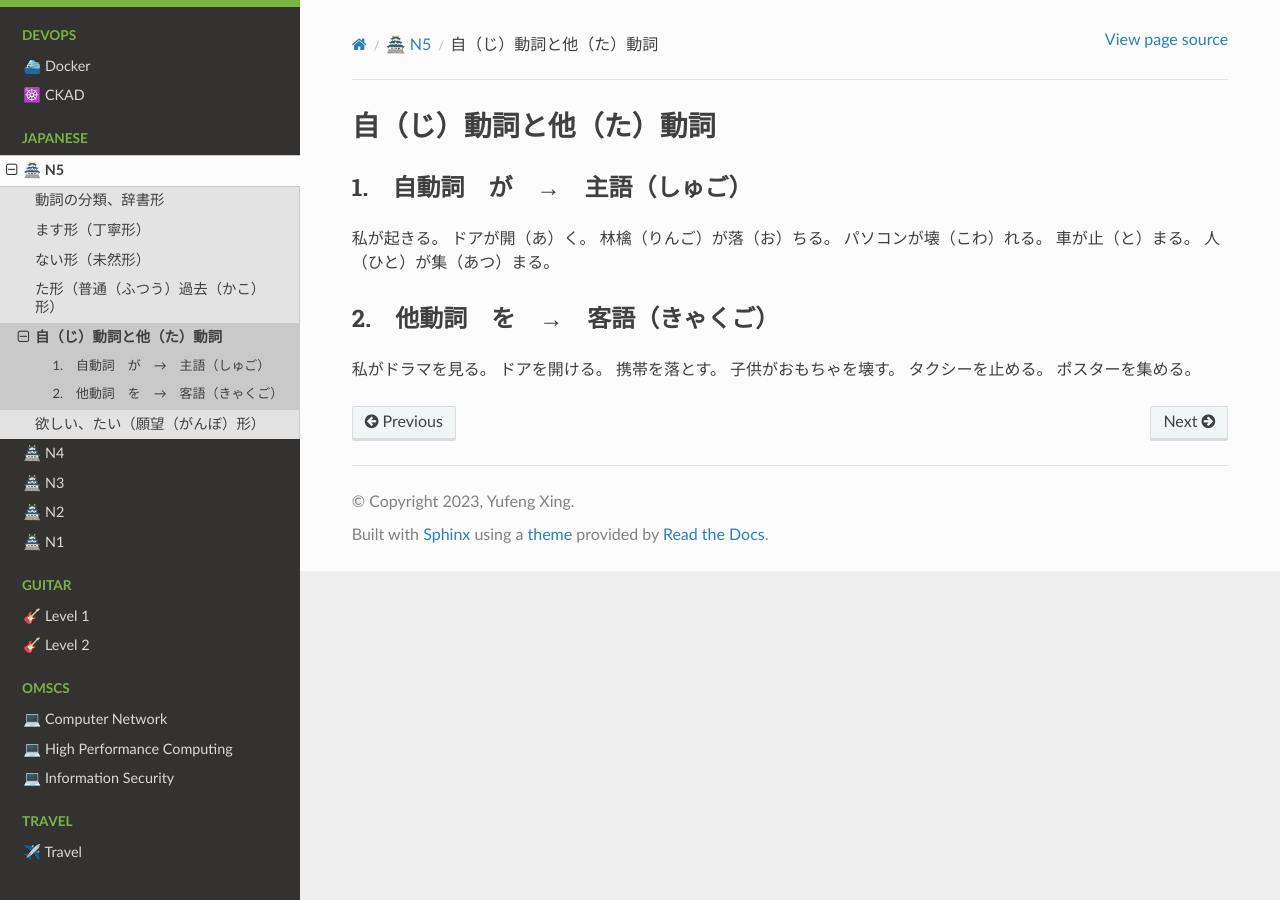
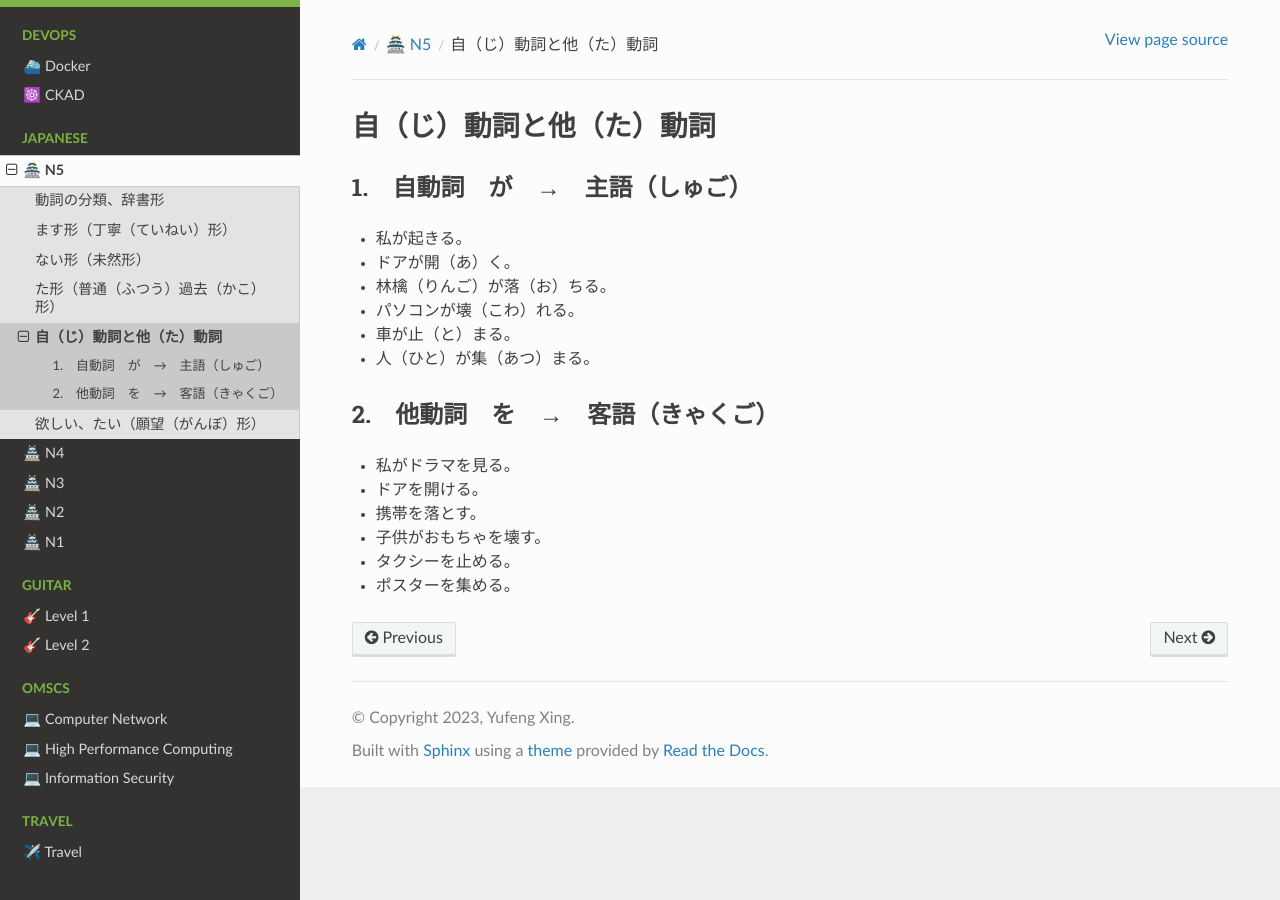
Before and after one commit to Serene-Field/sphinx-transit, a Sphinx documentation site: the page built from docs/Jap/jita.md, in a window 1280 px wide. Built offline with Sphinx 7.4.7 and the Read the Docs theme 2.0.0, drawn with Linux system fonts in a browser that asks for light colours; pages that are not in the unit, such as notebooks, are missing from menus.

Commit message:
tweak: layout

```diff
--- a/docs/Jap/jita.md
+++ b/docs/Jap/jita.md
@@ -2,18 +2,18 @@
 
 ## 1.　自動詞　が　→　主語（しゅご）
 
-私が起きる。
-ドアが開（あ）く。
-林檎（りんご）が落（お）ちる。
-パソコンが壊（こわ）れる。
-車が止（と）まる。
-人（ひと）が集（あつ）まる。
+- 私が起きる。
+- ドアが開（あ）く。
+- 林檎（りんご）が落（お）ちる。
+- パソコンが壊（こわ）れる。
+- 車が止（と）まる。
+- 人（ひと）が集（あつ）まる。
 
 ## 2.　他動詞　を　→　客語（きゃくご）
 
-私がドラマを見る。
-ドアを開ける。
-携帯を落とす。
-子供がおもちゃを壊す。
-タクシーを止める。
-ポスターを集める。
+- 私がドラマを見る。
+- ドアを開ける。
+- 携帯を落とす。
+- 子供がおもちゃを壊す。
+- タクシーを止める。
+- ポスターを集める。
--- a/docs/Jap/masu.md
+++ b/docs/Jap/masu.md
@@ -1,4 +1,4 @@
-# ます形（丁寧形）
+# ます形（丁寧（ていねい）形）
 
 ## 1. 第三グループ
 
```
